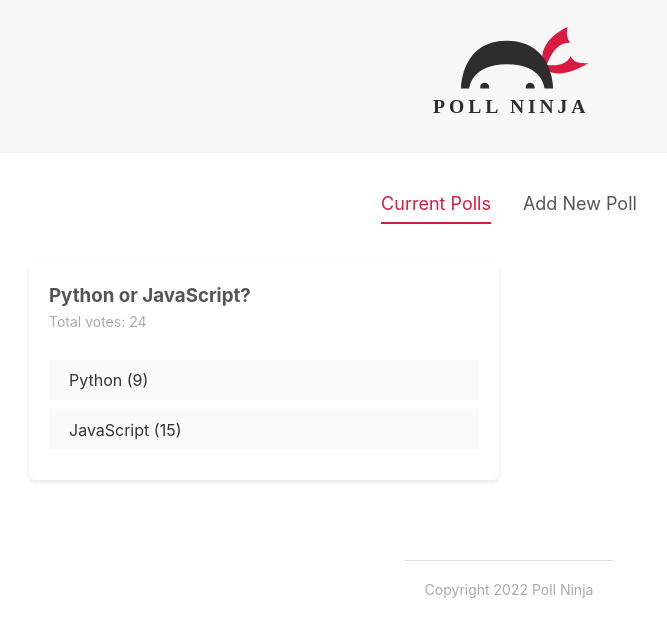
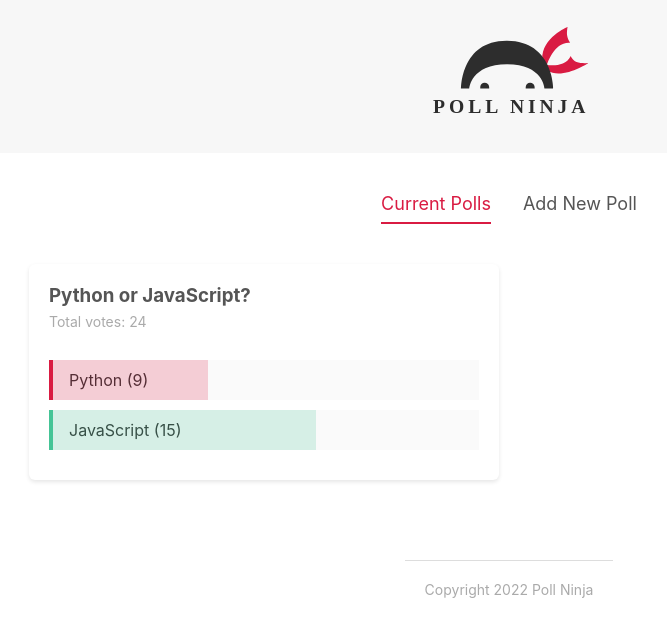
Before and after one commit to solygambas/svelte-projects, a Svelte app in the folder 02-poll-ninja/: page / in a window 1280 px wide. Shown: the top 636 px of the page, without its empty margins (131-798 px from the left). Built offline with nearby package versions, Linux system fonts and the light colour scheme.

Commit message:
add vote bars

```diff
--- a/02-poll-ninja/src/App.svelte
+++ b/02-poll-ninja/src/App.svelte
@@ -29,7 +29,19 @@
     const poll = e.detail;
     polls = [poll, ...polls];
     activeItem = "Current Polls";
-    console.log(polls);
+  };
+
+  const handleVote = (e) => {
+    const { id, option } = e.detail;
+    let copiedPolls = [...polls];
+    let upvotedPoll = copiedPolls.find((poll) => poll.id === id);
+    if (option === "a") {
+      upvotedPoll.votesA++;
+    }
+    if (option === "b") {
+      upvotedPoll.votesB++;
+    }
+    polls = copiedPolls;
   };
 </script>
 
@@ -37,7 +49,7 @@
 <main>
   <Tabs {items} {activeItem} on:tabChange={tabChange} />
   {#if activeItem === "Current Polls"}
-    <PollList {polls} />
+    <PollList {polls} on:vote={handleVote} />
   {:else if activeItem === "Add New Poll"}
     <CreatePollForm on:add={handleAdd} />
   {/if}
--- a/02-poll-ninja/src/components/PollDetails.svelte
+++ b/02-poll-ninja/src/components/PollDetails.svelte
@@ -1,22 +1,29 @@
 <script>
+  import { createEventDispatcher } from "svelte";
   import Card from "../shared/Card.svelte";
 
   export let poll;
+  const dispatch = createEventDispatcher();
 
   // reactive values
   $: totalVotes = poll.votesA + poll.votesB;
+  $: percentA = Math.floor((100 / totalVotes) * poll.votesA);
+  $: percentB = Math.floor((100 / totalVotes) * poll.votesB);
+
+  // handling votes
+  const handleVote = (option, id) => dispatch("vote", { option, id });
 </script>
 
 <Card>
   <div class="poll">
     <h3>{poll.question}</h3>
     <p>Total votes: {totalVotes}</p>
-    <div class="answer">
-      <div class="percent percent-a" />
+    <div class="answer" on:click={() => handleVote("a", poll.id)}>
+      <div class="percent percent-a" style="width: {percentA}%" />
       <span>{poll.answerA} ({poll.votesA})</span>
     </div>
-    <div class="answer">
-      <div class="percent percent-B" />
+    <div class="answer" on:click={() => handleVote("b", poll.id)}>
+      <div class="percent percent-b" style="width: {percentB}%" />
       <span>{poll.answerB} ({poll.votesB})</span>
     </div>
   </div></Card
@@ -46,4 +53,17 @@
     display: inline-block;
     padding: 10px 20px;
   }
+  .percent {
+    height: 100%;
+    position: absolute;
+    box-sizing: border-box;
+  }
+  .percent-a {
+    border-left: 4px solid #d91b42;
+    background-color: rgba(217, 27, 66, 0.2);
+  }
+  .percent-b {
+    border-left: 4px solid #45c496;
+    background-color: rgba(69, 196, 150, 0.2);
+  }
 </style>
--- a/02-poll-ninja/src/components/PollList.svelte
+++ b/02-poll-ninja/src/components/PollList.svelte
@@ -6,7 +6,7 @@
 
 <div class="poll-list">
   {#each polls as poll (poll.id)}
-    <div><PollDetails {poll} /></div>
+    <div><PollDetails {poll} on:vote /></div>
   {/each}
 </div>
 
```
Also changed, not shown: 2 other files (tests, documents, lock files or other folders).
